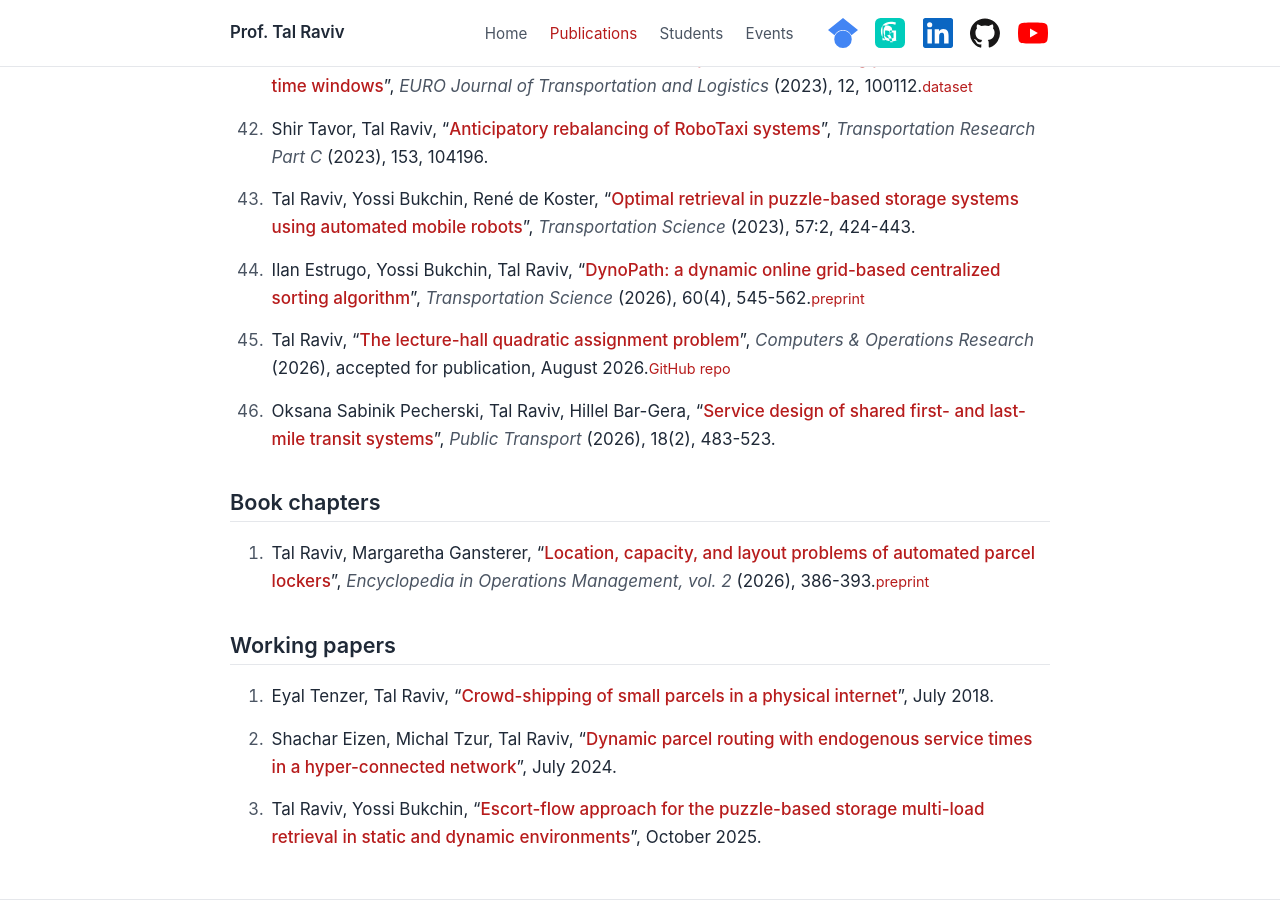
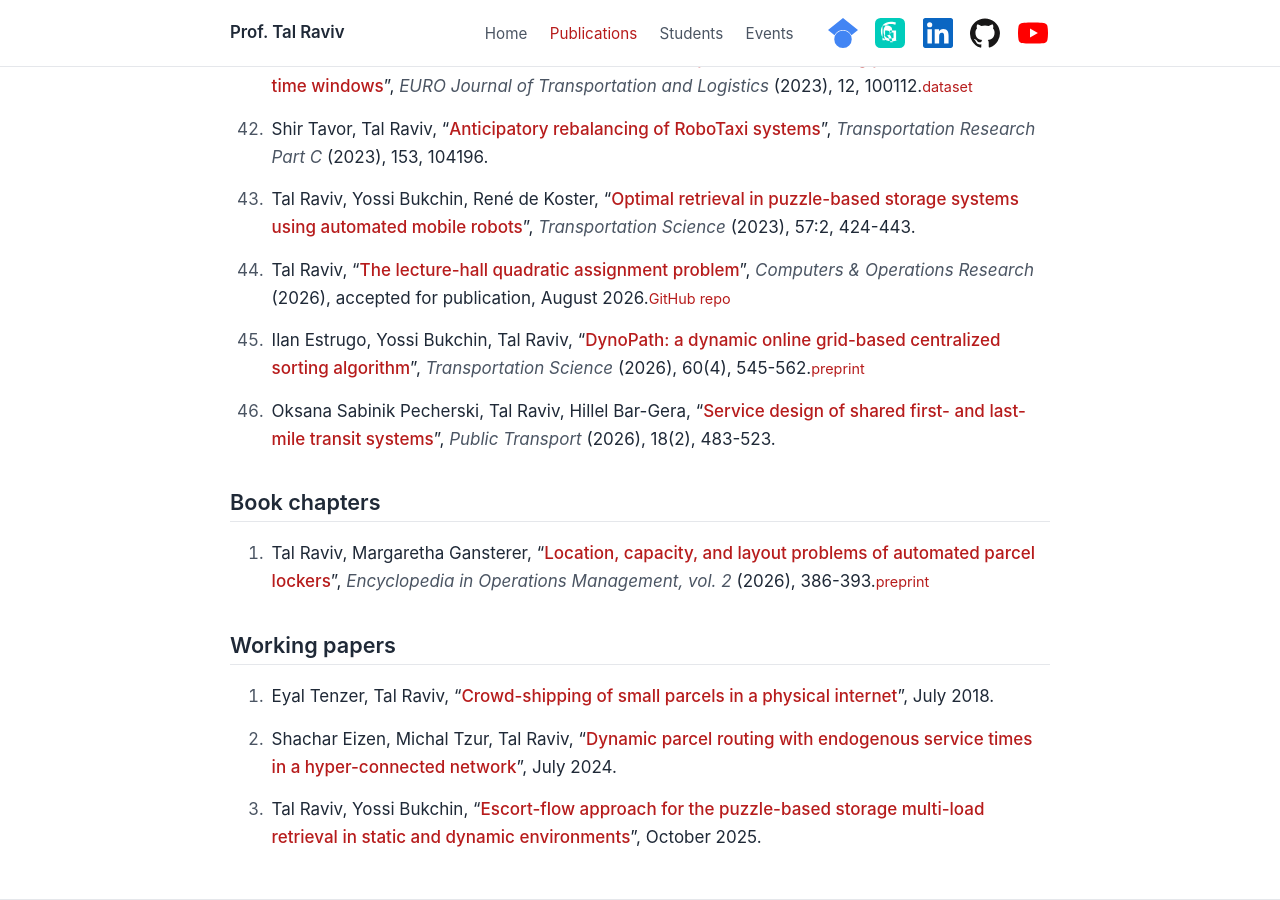
Before and after one commit to tal69/tal69.github.io, a Jekyll site: the page built from _pages/publications.md, in a window 1280 px wide and 900 px high, scrolled down 3217 px. Built offline with Jekyll 4.4.1, drawn with Linux system fonts in a browser that asks for light colours; part of the change alters nothing that is shown.

```diff
--- a/_data/publications.yml
+++ b/_data/publications.yml
@@ -13,6 +13,16 @@
 
 journal:
 
+  - authors: "Tal Raviv"
+    title:   "The lecture-hall quadratic assignment problem"
+    venue:   "Computers & Operations Research"
+    year:    2026
+    pages:   "accepted for publication, August 2026"
+    url:     "https://papers.ssrn.com/sol3/papers.cfm?abstract_id=6678907"
+    featured: true
+    extras:
+      - { label: "GitHub repo", url: "https://github.com/tal69/lecture-halls" }
+
   - authors: "Ilan Estrugo, Yossi Bukchin, Tal Raviv"
     title:   "DynoPath: a dynamic online grid-based centralized sorting algorithm"
     venue:   "Transportation Science"
@@ -22,15 +32,6 @@ journal:
     featured: true
     extras:
       - { label: "preprint", url: "https://dx.doi.org/10.2139/ssrn.5082142" }
-
-  - authors: "Tal Raviv"
-    title:   "The lecture-hall quadratic assignment problem"
-    venue:   "Computers & Operations Research"
-    year:    2026
-    pages:   "accepted for publication, August 2026"
-    url:     "https://papers.ssrn.com/sol3/papers.cfm?abstract_id=6678907"
-    extras:
-      - { label: "GitHub repo", url: "https://github.com/tal69/lecture-halls" }
 
   - authors: "Oksana Sabinik Pecherski, Tal Raviv, Hillel Bar-Gera"
     title:   "Service design of shared first- and last-mile transit systems"
@@ -77,7 +78,6 @@ journal:
     year:    2022
     pages:   "166, 348-373"
     url:     "https://doi.org/10.1016/j.trb.2022.11.002"
-    featured: true
 
   - authors: "Tal Raviv, Yossi Bukchin, René de Koster"
     title:   "Optimal retrieval in puzzle-based storage systems using automated mobile robots"
```
